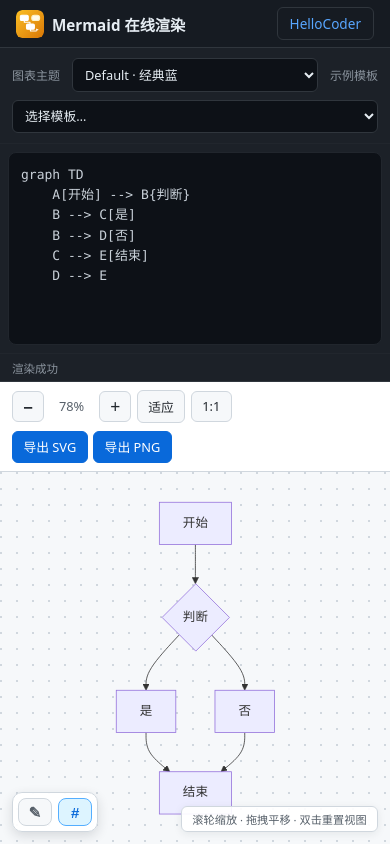
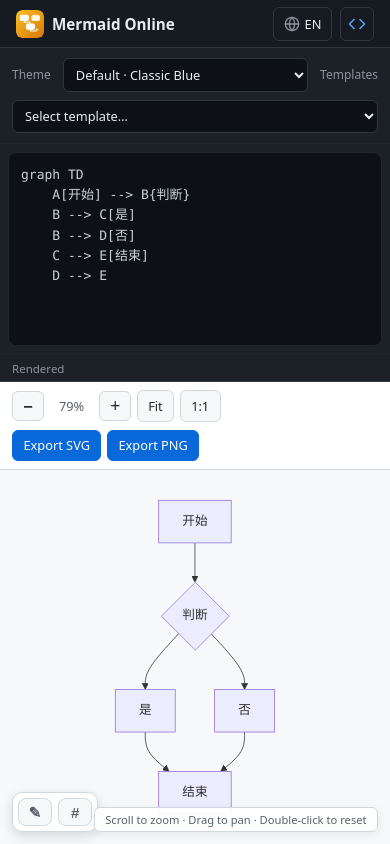
Before and after one commit to DogerRain/mermaid-transfer, a website built with Vite: page index.html in a window 390 px wide. Built offline with nearby package versions, Linux system fonts and the light colour scheme.

Commit message:
muti langue

```diff
--- a/index.html
+++ b/index.html
@@ -64,47 +64,69 @@
             <rect x="36" y="12" width="18" height="12" rx="6" fill="#fffbeb" stroke="#fef3c7"/>
           </g>
         </svg>
-        <span class="brand-title">Mermaid 在线渲染</span>
+        <span class="brand-title" data-i18n="brand">Mermaid 在线渲染</span>
       </div>
-      <a
-        class="header-blog-link"
-        href="https://learnjava.baimuxym.cn/"
-        target="_blank"
-        rel="noopener noreferrer"
-        title="访问 HelloCoder 博客"
-      >HelloCoder</a>
+      <div class="header-actions">
+        <div class="lang-dropdown" id="lang-dropdown">
+          <button type="button" class="lang-toggle" id="lang-toggle" title="切换语言 / Switch Language">
+            <svg width="16" height="16" viewBox="0 0 24 24" fill="none" stroke="currentColor" stroke-width="2" stroke-linecap="round" stroke-linejoin="round">
+              <circle cx="12" cy="12" r="10"/>
+              <path d="M2 12h20"/>
+              <path d="M12 2a15.3 15.3 0 0 1 4 10 15.3 15.3 0 0 1-4 10 15.3 15.3 0 0 1-4-10 15.3 15.3 0 0 1 4-10z"/>
+            </svg>
+            <span id="lang-label">中</span>
+          </button>
+          <div class="lang-menu" id="lang-menu">
+            <button type="button" class="lang-option" data-lang="zh">中文</button>
+            <button type="button" class="lang-option" data-lang="en">English</button>
+            <button type="button" class="lang-option" data-lang="ja">日本語</button>
+          </div>
+        </div>
+        <a
+          class="header-blog-link"
+          href="https://learnjava.baimuxym.cn/"
+          target="_blank"
+          rel="noopener noreferrer"
+          title="HelloCoder Blog"
+        >
+          <svg width="18" height="18" viewBox="0 0 24 24" fill="none" stroke="currentColor" stroke-width="2" stroke-linecap="round" stroke-linejoin="round">
+            <polyline points="16 18 22 12 16 6"/>
+            <polyline points="8 6 2 12 8 18"/>
+          </svg>
+        </a>
+      </div>
     </header>
 
     <main class="workspace">
       <aside class="editor-panel">
         <div class="panel-toolbar">
-          <label class="field-label" for="theme-select">图表主题</label>
+          <label class="field-label" for="theme-select" data-i18n="themeLabel">图表主题</label>
           <select id="theme-select" class="select">
-            <option value="default">Default · 经典蓝</option>
-            <option value="neutral">Neutral · 中性灰</option>
-            <option value="dark">Dark · 深色</option>
-            <option value="forest">Forest · 森林绿</option>
-            <option value="base">Base · 简约底</option>
+            <option value="default" data-i18n="themeDefault">Default · 经典蓝</option>
+            <option value="neutral" data-i18n="themeNeutral">Neutral · 中性灰</option>
+            <option value="dark" data-i18n="themeDark">Dark · 深色</option>
+            <option value="forest" data-i18n="themeForest">Forest · 森林绿</option>
+            <option value="base" data-i18n="themeBase">Base · 简约底</option>
           </select>
-          <label class="field-label" for="template-select">示例模板</label>
+          <label class="field-label" for="template-select" data-i18n="templateLabel">示例模板</label>
           <select id="template-select" class="select">
-            <option value="">选择模板…</option>
-            <option value="flowchart">流程图 · 纵向</option>
-            <option value="flowchartLR">流程图 · 横向</option>
-            <option value="sequence">时序图</option>
-            <option value="gantt">甘特图</option>
-            <option value="class">类图</option>
-            <option value="state">状态图</option>
-            <option value="er">ER 图</option>
-            <option value="pie">饼图</option>
-            <option value="mindmap">思维导图</option>
-            <option value="timeline">时间线</option>
-            <option value="journey">用户旅程图</option>
-            <option value="gitGraph">Git 分支图</option>
-            <option value="quadrant">象限图</option>
-            <option value="requirement">需求图</option>
-            <option value="sankey">桑基图</option>
-            <option value="block">块图</option>
+            <option value="" data-i18n="templatePlaceholder">选择模板…</option>
+            <option value="flowchart" data-i18n="tplFlowchart">流程图 · 纵向</option>
+            <option value="flowchartLR" data-i18n="tplFlowchartLR">流程图 · 横向</option>
+            <option value="sequence" data-i18n="tplSequence">时序图</option>
+            <option value="gantt" data-i18n="tplGantt">甘特图</option>
+            <option value="class" data-i18n="tplClass">类图</option>
+            <option value="state" data-i18n="tplState">状态图</option>
+            <option value="er" data-i18n="tplEr">ER 图</option>
+            <option value="pie" data-i18n="tplPie">饼图</option>
+            <option value="mindmap" data-i18n="tplMindmap">思维导图</option>
+            <option value="timeline" data-i18n="tplTimeline">时间线</option>
+            <option value="journey" data-i18n="tplJourney">用户旅程图</option>
+            <option value="gitGraph" data-i18n="tplGitGraph">Git 分支图</option>
+            <option value="quadrant" data-i18n="tplQuadrant">象限图</option>
+            <option value="requirement" data-i18n="tplRequirement">需求图</option>
+            <option value="sankey" data-i18n="tplSankey">桑基图</option>
+            <option value="block" data-i18n="tplBlock">块图</option>
           </select>
         </div>
         <div class="editor-wrap">
@@ -116,7 +138,7 @@
           ></textarea>
         </div>
         <div class="editor-status">
-          <span id="status-text">就绪</span>
+          <span id="status-text" data-i18n="statusReady">就绪</span>
         </div>
       </aside>
 
@@ -125,15 +147,15 @@
       <section class="preview-panel">
         <div class="preview-toolbar">
           <div class="zoom-controls">
-            <button type="button" class="btn btn-icon" id="zoom-out" title="缩小">−</button>
+            <button type="button" class="btn btn-icon" id="zoom-out" data-i18n-title="zoomOut" title="缩小">−</button>
             <span class="zoom-label" id="zoom-label">100%</span>
-            <button type="button" class="btn btn-icon" id="zoom-in" title="放大">+</button>
-            <button type="button" class="btn" id="zoom-reset" title="适应窗口">适应</button>
+            <button type="button" class="btn btn-icon" id="zoom-in" data-i18n-title="zoomIn" title="放大">+</button>
+            <button type="button" class="btn" id="zoom-reset" data-i18n-title="zoomFit" data-i18n="zoomFit" title="适应窗口">适应</button>
             <button type="button" class="btn" id="zoom-100" title="100% 显示">1:1</button>
           </div>
           <div class="export-controls">
-            <button type="button" class="btn btn-primary" id="export-svg">导出 SVG</button>
-            <button type="button" class="btn btn-primary" id="export-png">导出 PNG</button>
+            <button type="button" class="btn btn-primary" id="export-svg" data-i18n="exportSvg">导出 SVG</button>
+            <button type="button" class="btn btn-primary" id="export-png" data-i18n="exportPng">导出 PNG</button>
           </div>
         </div>
         <div class="preview-viewport" id="preview-viewport">
@@ -142,14 +164,14 @@
           </div>
           <div id="error-banner" class="error-banner hidden" role="alert"></div>
           <div class="preview-switches" aria-label="预览样式开关">
-            <button type="button" class="switch-btn" id="toggle-handdrawn" title="手绘风格">
+            <button type="button" class="switch-btn" id="toggle-handdrawn" data-i18n-title="toggleHandDrawn" title="手绘风格">
               ✎
             </button>
-            <button type="button" class="switch-btn is-active" id="toggle-grid" title="网格背景">
+            <button type="button" class="switch-btn" id="toggle-grid" data-i18n-title="toggleGrid" title="网格背景">
               #
             </button>
           </div>
-          <p class="preview-hint">滚轮缩放 · 拖拽平移 · 双击重置视图</p>
+          <p class="preview-hint" data-i18n="previewHint">滚轮缩放 · 拖拽平移 · 双击重置视图</p>
         </div>
       </section>
     </main>
--- /dev/null
+++ b/src/i18n.js
@@ -0,0 +1,209 @@
+const translations = {
+  zh: {
+    brand: 'Mermaid 在线渲染',
+    themeLabel: '图表主题',
+    templateLabel: '示例模板',
+    templatePlaceholder: '选择模板…',
+    tplFlowchart: '流程图 · 纵向',
+    tplFlowchartLR: '流程图 · 横向',
+    tplSequence: '时序图',
+    tplGantt: '甘特图',
+    tplClass: '类图',
+    tplState: '状态图',
+    tplEr: 'ER 图',
+    tplPie: '饼图',
+    tplMindmap: '思维导图',
+    tplTimeline: '时间线',
+    tplJourney: '用户旅程图',
+    tplGitGraph: 'Git 分支图',
+    tplQuadrant: '象限图',
+    tplRequirement: '需求图',
+    tplSankey: '桑基图',
+    tplBlock: '块图',
+    themeDefault: 'Default · 经典蓝',
+    themeNeutral: 'Neutral · 中性灰',
+    themeDark: 'Dark · 深色',
+    themeForest: 'Forest · 森林绿',
+    themeBase: 'Base · 简约底',
+    zoomOut: '缩小',
+    zoomIn: '放大',
+    zoomFit: '适应',
+    zoomOneToOne: '1:1',
+    exportSvg: '导出 SVG',
+    exportPng: '导出 PNG',
+    toggleHandDrawn: '手绘风格',
+    toggleGrid: '网格背景',
+    previewHint: '滚轮缩放 · 拖拽平移 · 双击重置视图',
+    statusReady: '就绪',
+    statusNeedInput: '请输入 Mermaid 代码',
+    statusRendering: '渲染中…',
+    statusRenderOk: '渲染成功',
+    statusSyntaxError: '语法错误',
+    statusNoExport: '无可导出的图表',
+    statusExportingPng: '正在导出 PNG…',
+    statusExportedSvg: '已导出 SVG',
+    statusExportedPng: '已导出 PNG',
+    statusExportFail: 'PNG 导出失败',
+    exportFailDetail: 'PNG 导出失败：{msg}\n建议先使用"导出 SVG"，或在浏览器中打开 SVG 后另存为 PNG。',
+    langLabel: '语言',
+  },
+  en: {
+    brand: 'Mermaid Online',
+    themeLabel: 'Theme',
+    templateLabel: 'Templates',
+    templatePlaceholder: 'Select template…',
+    tplFlowchart: 'Flowchart · Vertical',
+    tplFlowchartLR: 'Flowchart · Horizontal',
+    tplSequence: 'Sequence Diagram',
+    tplGantt: 'Gantt Chart',
+    tplClass: 'Class Diagram',
+    tplState: 'State Diagram',
+    tplEr: 'ER Diagram',
+    tplPie: 'Pie Chart',
+    tplMindmap: 'Mind Map',
+    tplTimeline: 'Timeline',
+    tplJourney: 'User Journey',
+    tplGitGraph: 'Git Graph',
+    tplQuadrant: 'Quadrant Chart',
+    tplRequirement: 'Requirement Diagram',
+    tplSankey: 'Sankey Diagram',
+    tplBlock: 'Block Diagram',
+    themeDefault: 'Default · Classic Blue',
+    themeNeutral: 'Neutral · Gray',
+    themeDark: 'Dark',
+    themeForest: 'Forest · Green',
+    themeBase: 'Base · Minimal',
+    zoomOut: 'Zoom Out',
+    zoomIn: 'Zoom In',
+    zoomFit: 'Fit',
+    zoomOneToOne: '1:1',
+    exportSvg: 'Export SVG',
+    exportPng: 'Export PNG',
+    toggleHandDrawn: 'Hand-drawn Style',
+    toggleGrid: 'Grid Background',
+    previewHint: 'Scroll to zoom · Drag to pan · Double-click to reset',
+    statusReady: 'Ready',
+    statusNeedInput: 'Enter Mermaid code',
+    statusRendering: 'Rendering…',
+    statusRenderOk: 'Rendered',
+    statusSyntaxError: 'Syntax Error',
+    statusNoExport: 'Nothing to export',
+    statusExportingPng: 'Exporting PNG…',
+    statusExportedSvg: 'SVG Exported',
+    statusExportedPng: 'PNG Exported',
+    statusExportFail: 'PNG Export Failed',
+    exportFailDetail: 'PNG export failed: {msg}\nTry "Export SVG" instead, or open the SVG in a browser and save as PNG.',
+    langLabel: 'Language',
+  },
+  ja: {
+    brand: 'Mermaid オンライン',
+    themeLabel: 'テーマ',
+    templateLabel: 'テンプレート',
+    templatePlaceholder: 'テンプレートを選択…',
+    tplFlowchart: 'フローチャート · 縦',
+    tplFlowchartLR: 'フローチャート · 横',
+    tplSequence: 'シーケンス図',
+    tplGantt: 'ガントチャート',
+    tplClass: 'クラス図',
+    tplState: 'ステート図',
+    tplEr: 'ER 図',
+    tplPie: '円グラフ',
+    tplMindmap: 'マインドマップ',
+    tplTimeline: 'タイムライン',
+    tplJourney: 'ユーザージャーニー',
+    tplGitGraph: 'Git グラフ',
+    tplQuadrant: 'クアドラントチャート',
+    tplRequirement: '要件図',
+    tplSankey: 'サンキーダイアグラム',
+    tplBlock: 'ブロック図',
+    themeDefault: 'Default · クラシックブルー',
+    themeNeutral: 'Neutral · グレー',
+    themeDark: 'Dark · ダーク',
+    themeForest: 'Forest · グリーン',
+    themeBase: 'Base · ミニマル',
+    zoomOut: '縮小',
+    zoomIn: '拡大',
+    zoomFit: 'フィット',
+    zoomOneToOne: '1:1',
+    exportSvg: 'SVG エクスポート',
+    exportPng: 'PNG エクスポート',
+    toggleHandDrawn: '手描きスタイル',
+    toggleGrid: 'グリッド背景',
+    previewHint: 'スクロールでズーム · ドラッグで移動 · ダブルクリックでリセット',
+    statusReady: '準備完了',
+    statusNeedInput: 'Mermaid コードを入力してください',
+    statusRendering: 'レンダリング中…',
+    statusRenderOk: 'レンダリング完了',
+    statusSyntaxError: '構文エラー',
+    statusNoExport: 'エクスポートするものはありません',
+    statusExportingPng: 'PNG エクスポート中…',
+    statusExportedSvg: 'SVG エクスポート完了',
+    statusExportedPng: 'PNG エクスポート完了',
+    statusExportFail: 'PNG エクスポート失敗',
+    exportFailDetail: 'PNG エクスポート失敗：{msg}\n「SVG エクスポート」を使用するか、ブラウザで SVG を開いて PNG として保存してください。',
+    langLabel: '言語',
+  },
+};
+
+const LANG_KEYS = ['zh', 'en', 'ja'];
+let currentLang = 'zh';
+
+function detectLang() {
+  const saved = localStorage.getItem('mermaid-lang');
+  if (saved && LANG_KEYS.includes(saved)) return saved;
+  const browserLang = (navigator.language || navigator.userLanguage || '').toLowerCase();
+  if (browserLang.startsWith('ja')) return 'ja';
+  if (browserLang.startsWith('en')) return 'en';
+  return 'zh';
+}
+
+export function getLang() {
+  return currentLang;
+}
+
+export function setLang(lang) {
+  if (!LANG_KEYS.includes(lang)) return;
+  currentLang = lang;
+  localStorage.setItem('mermaid-lang', lang);
+  document.documentElement.lang = lang === 'zh' ? 'zh-CN' : lang;
+  applyTranslations();
+  updateLangUI();
+}
+
+export function t(key, vars) {
+  const str = translations[currentLang]?.[key] || translations.zh[key] || key;
+  if (!vars) return str;
+  return Object.entries(vars).reduce((s, [k, v]) => s.replace(`{${k}}`, v), str);
+}
+
+const langLabels = { zh: '中', en: 'EN', ja: '日' };
+
+export function applyTranslations() {
+  document.querySelectorAll('[data-i18n]').forEach(el => {
+    const key = el.getAttribute('data-i18n');
+    el.textContent = t(key);
+  });
+  document.querySelectorAll('[data-i18n-title]').forEach(el => {
+    const key = el.getAttribute('data-i18n-title');
+    el.title = t(key);
+  });
+  document.querySelectorAll('[data-i18n-placeholder]').forEach(el => {
+    const key = el.getAttribute('data-i18n-placeholder');
+    el.placeholder = t(key);
+  });
+}
+
+export function initI18n() {
+  currentLang = detectLang();
+  document.documentElement.lang = currentLang === 'zh' ? 'zh-CN' : currentLang;
+  applyTranslations();
+  updateLangUI();
+}
+
+function updateLangUI() {
+  const label = document.getElementById('lang-label');
+  if (label) label.textContent = langLabels[currentLang];
+  document.querySelectorAll('.lang-option').forEach(btn => {
+    btn.classList.toggle('active', btn.dataset.lang === currentLang);
+  });
+}
--- a/src/main.js
+++ b/src/main.js
@@ -1,4 +1,5 @@
 import mermaid from 'mermaid';
+import { t, getLang, setLang, initI18n } from './i18n.js';
 
 const DEFAULT_SOURCE = `graph TD
     A[开始] --> B{判断}
@@ -154,7 +155,7 @@ const gridToggle = document.getElementById('toggle-grid');
 
 const uiState = {
   handDrawn: false,
-  showGrid: true,
+  showGrid: false,
 };
 
 const SAFE_FONT_FAMILY = '"Microsoft YaHei", Arial, sans-serif';
@@ -268,12 +269,12 @@ async function renderDiagram() {
     currentSvg = null;
     view.baseWidth = 0;
     view.baseHeight = 0;
-    setStatus('请输入 Mermaid 代码');
+    setStatus(t('statusNeedInput'));
     showError(null);
     return;
   }
 
-  setStatus('渲染中…');
+  setStatus(t('statusRendering'));
 
   try {
     initMermaid(themeSelect.value);
@@ -286,7 +287,7 @@ async function renderDiagram() {
     view.x = 0;
     view.y = 0;
     cacheSvgBaseSize();
-    setStatus('渲染成功');
+    setStatus(t('statusRenderOk'));
     showError(null);
     requestAnimationFrame(() => {
       applyTransform();
@@ -295,7 +296,7 @@ async function renderDiagram() {
   } catch (err) {
     if (id !== renderId) return;
     const msg = err?.message || String(err);
-    setStatus('语法错误', true);
+    setStatus(t('statusSyntaxError'), true);
     showError(msg);
   }
 }
@@ -647,32 +648,32 @@ function downloadBlob(blob, filename) {
 function exportSvg() {
   const payload = getExportSvgPayload(false);
   if (!payload) {
-    setStatus('无可导出的图表', true);
+    setStatus(t('statusNoExport'), true);
     return;
   }
   const blob = new Blob([payload.svg], { type: 'image/svg+xml;charset=utf-8' });
   downloadBlob(blob, `mermaid-diagram-${Date.now()}.svg`);
-  setStatus('已导出 SVG');
+  setStatus(t('statusExportedSvg'));
 }
 
 function exportPng(scale = 2) {
   const payload = getExportSvgPayload(true);
   if (!payload) {
-    setStatus('无可导出的图表', true);
+    setStatus(t('statusNoExport'), true);
     return;
   }
 
-  setStatus('正在导出 PNG…');
+  setStatus(t('statusExportingPng'));
   drawSvgToPngDataUrl(payload, scale)
     .then((dataUrl) => {
       downloadDataUrl(dataUrl, `mermaid-diagram-${Date.now()}.png`);
-      setStatus('已导出 PNG');
+      setStatus(t('statusExportedPng'));
       showError(null);
     })
     .catch((err) => {
       const message = err?.message || String(err);
-      setStatus('PNG 导出失败', true);
-      showError(`PNG 导出失败：${message}\n建议先使用“导出 SVG”，或在浏览器中打开 SVG 后另存为 PNG。`);
+      setStatus(t('statusExportFail'), true);
+      showError(t('exportFailDetail', { msg: message }));
     });
 }
 
@@ -800,11 +801,29 @@ gridToggle.addEventListener('click', () => {
   updateSwitchButtons();
 });
 
+// 语言下拉切换
+const langDropdown = document.getElementById('lang-dropdown');
+const langMenu = document.getElementById('lang-menu');
+document.getElementById('lang-toggle').addEventListener('click', (e) => {
+  e.stopPropagation();
+  langDropdown.classList.toggle('open');
+});
+langMenu.querySelectorAll('.lang-option').forEach(btn => {
+  btn.addEventListener('click', () => {
+    const lang = btn.dataset.lang;
+    setLang(lang);
+    langDropdown.classList.remove('open');
+    renderDiagram();
+  });
+});
+document.addEventListener('click', () => langDropdown.classList.remove('open'));
+
 window.addEventListener('resize', () => {
   if (currentSvg) fitToView();
 });
 
 editor.value = DEFAULT_SOURCE;
+initI18n();
 initMermaid(themeSelect.value);
 setupPanZoom();
 setupResizer();
--- a/src/style.css
+++ b/src/style.css
@@ -67,10 +67,11 @@ body {
 }
 
 .header-blog-link {
-  margin-left: auto;
-  padding: 0.35rem 0.75rem;
-  font-size: 0.85rem;
-  font-weight: 500;
+  display: flex;
+  align-items: center;
+  justify-content: center;
+  width: 34px;
+  height: 34px;
   color: var(--accent);
   text-decoration: none;
   border: 1px solid var(--border);
@@ -82,6 +83,91 @@ body {
   color: var(--accent-hover);
   background: rgba(88, 166, 255, 0.1);
   border-color: var(--accent);
+}
+
+.header-actions {
+  margin-left: auto;
+  display: flex;
+  align-items: center;
+  gap: 0.5rem;
+}
+
+.lang-dropdown {
+  position: relative;
+}
+
+.lang-toggle {
+  display: flex;
+  align-items: center;
+  gap: 0.3rem;
+  height: 34px;
+  padding: 0 0.6rem;
+  font-size: 0.8rem;
+  font-weight: 500;
+  font-family: inherit;
+  color: var(--text);
+  background: transparent;
+  border: 1px solid var(--border);
+  border-radius: 6px;
+  cursor: pointer;
+  transition: color 0.15s, background 0.15s, border-color 0.15s;
+}
+
+.lang-toggle svg {
+  color: var(--text-muted);
+  flex-shrink: 0;
+}
+
+.lang-toggle:hover {
+  color: var(--accent-hover);
+  background: rgba(88, 166, 255, 0.1);
+  border-color: var(--accent);
+}
+
+.lang-toggle:hover svg {
+  color: var(--accent-hover);
+}
+
+.lang-menu {
+  display: none;
+  position: absolute;
+  top: calc(100% + 4px);
+  right: 0;
+  min-width: 110px;
+  background: var(--bg-panel);
+  border: 1px solid var(--border);
+  border-radius: 8px;
+  box-shadow: 0 8px 24px rgba(0, 0, 0, 0.4);
+  z-index: 100;
+  overflow: hidden;
+}
+
+.lang-dropdown.open .lang-menu {
+  display: block;
+}
+
+.lang-option {
+  display: block;
+  width: 100%;
+  padding: 0.5rem 0.75rem;
+  font-size: 0.82rem;
+  font-family: inherit;
+  color: var(--text);
+  background: none;
+  border: none;
+  text-align: left;
+  cursor: pointer;
+  transition: background 0.12s;
+}
+
+.lang-option:hover {
+  background: rgba(88, 166, 255, 0.12);
+  color: var(--accent);
+}
+
+.lang-option.active {
+  color: var(--accent);
+  font-weight: 600;
 }
 
 .workspace {
```
